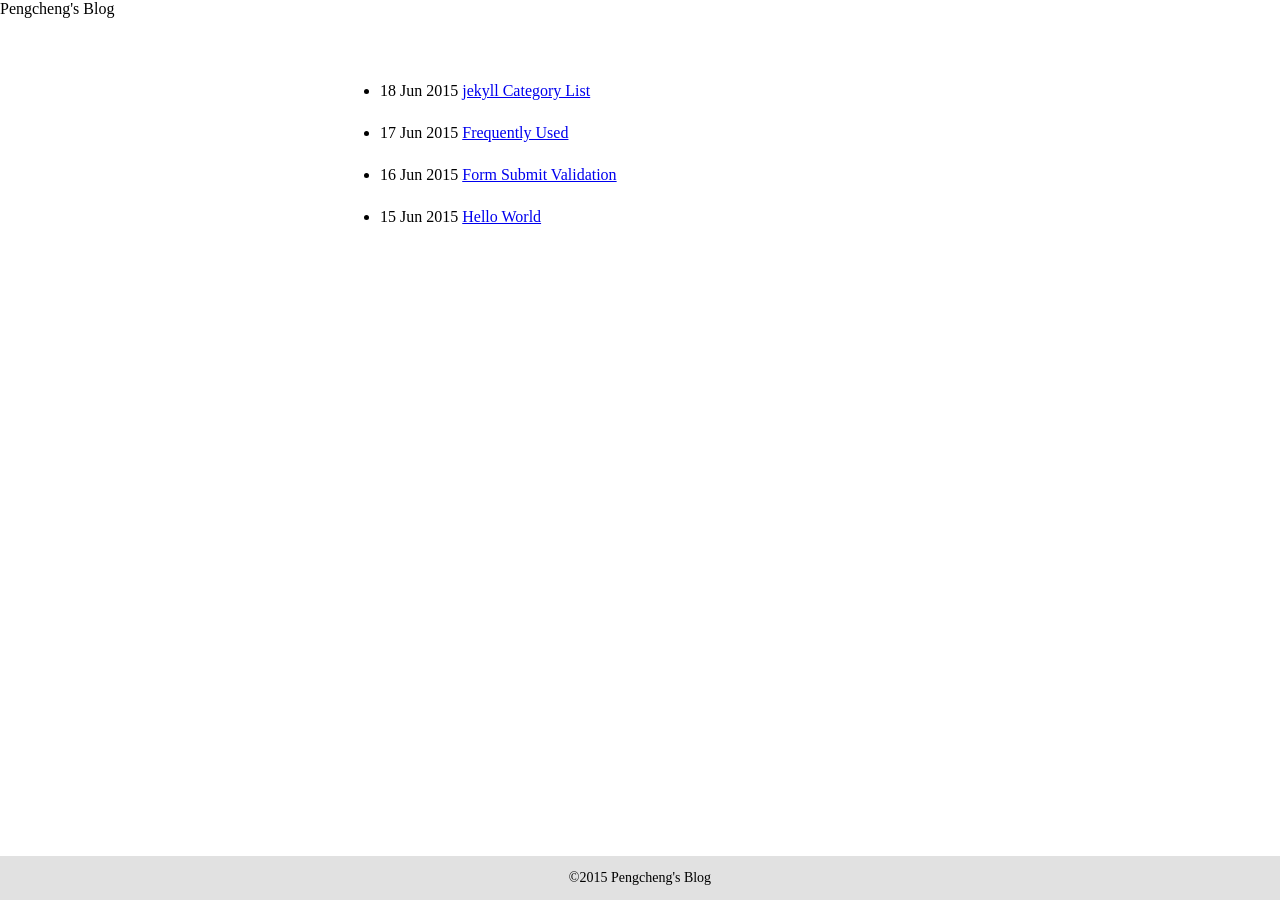
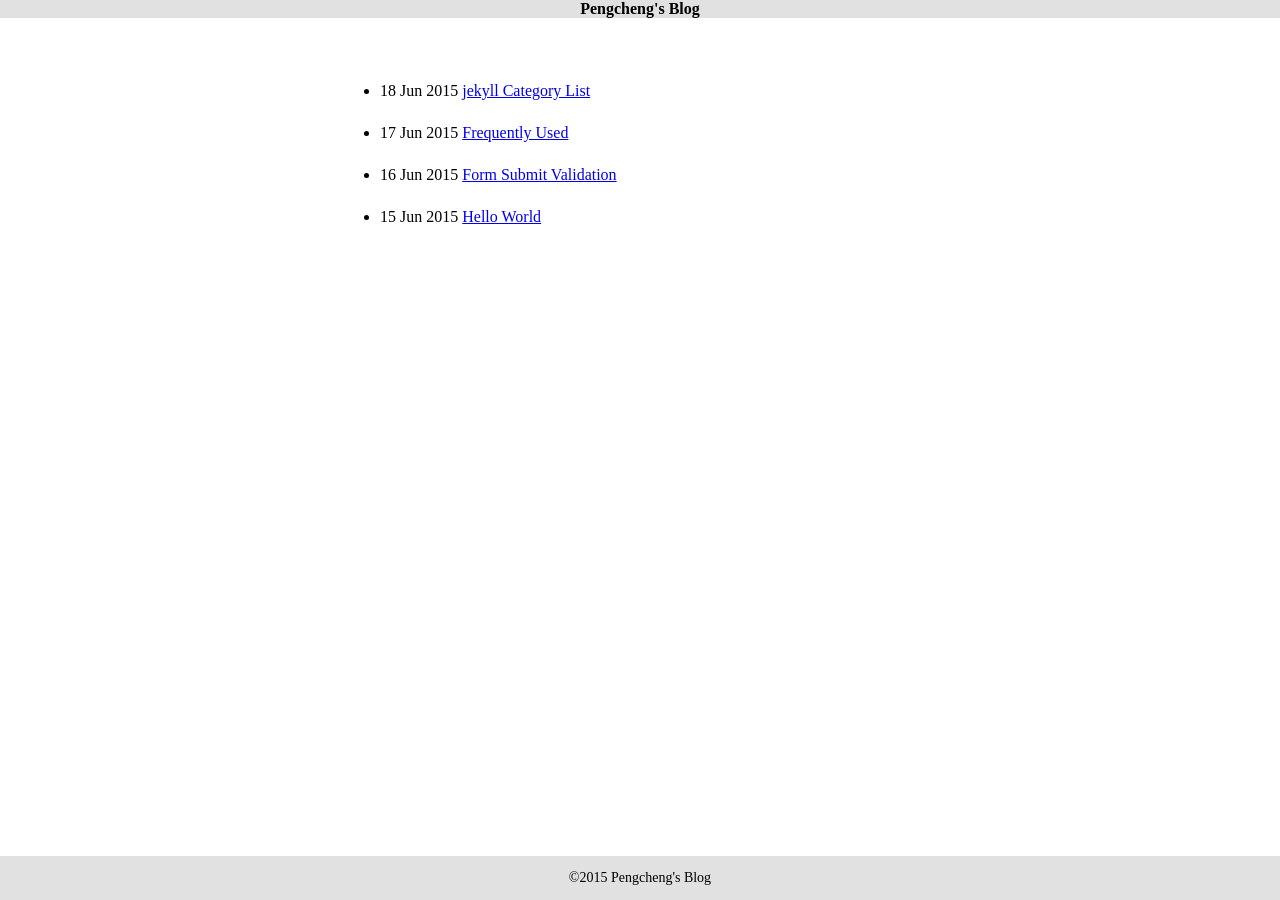
Before and after one commit to anfslove/jekyll_demo, a Jekyll site: the page built from index.html, in a window 1280 px wide. Built offline with Jekyll 4.4.1, drawn with Linux system fonts in a browser that asks for light colours.

```diff
--- a/css/main.css
+++ b/css/main.css
@@ -2,6 +2,15 @@
 	margin: 0;
 }
 
+.header{
+	width: 100%;
+	height: auto;
+	margin: 0 auto;
+	background: #E1E1E1;
+	text-align: center;
+	font-size:16px;
+	font-weight: bolder;
+}
 
 .footer{
 	clear:both;
```
